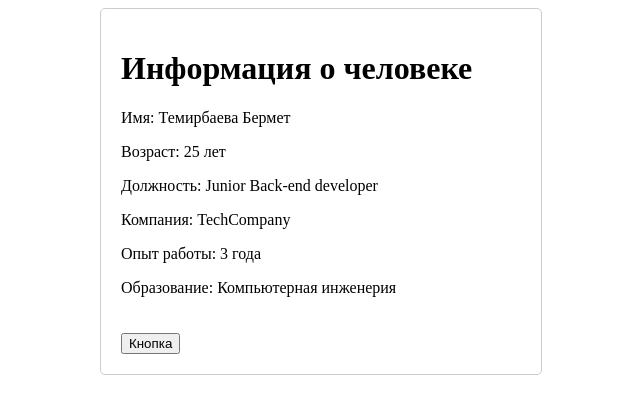
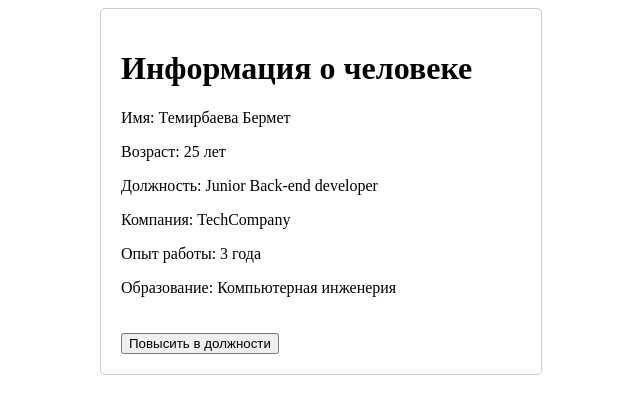
Before and after one commit to temirbaevabermet/Frontend-course, a React (Vite) app in the folder 7_task/: page / in a window 1280 px wide. Shown: the top 414 px of the page, without its empty margins (319-959 px from the left). Built offline with nearby package versions, Linux system fonts and the light colour scheme.

Commit message:
Кнопка была изменена на Повысить в должности

```diff
--- a/7_task/src/assets/PersonalInfo.jsx
+++ b/7_task/src/assets/PersonalInfo.jsx
@@ -24,7 +24,7 @@ const PersonalInfo = () => {
             <p>Образование: {person.education}</p>
             {message && <p style={{ color: 'red' }}>{message}</p>}
             <button style={{ marginTop: '20px' }} onClick={handleClick}>
-                Кнопка
+                Повысить в должности
             </button>
         </div>
     );
```
